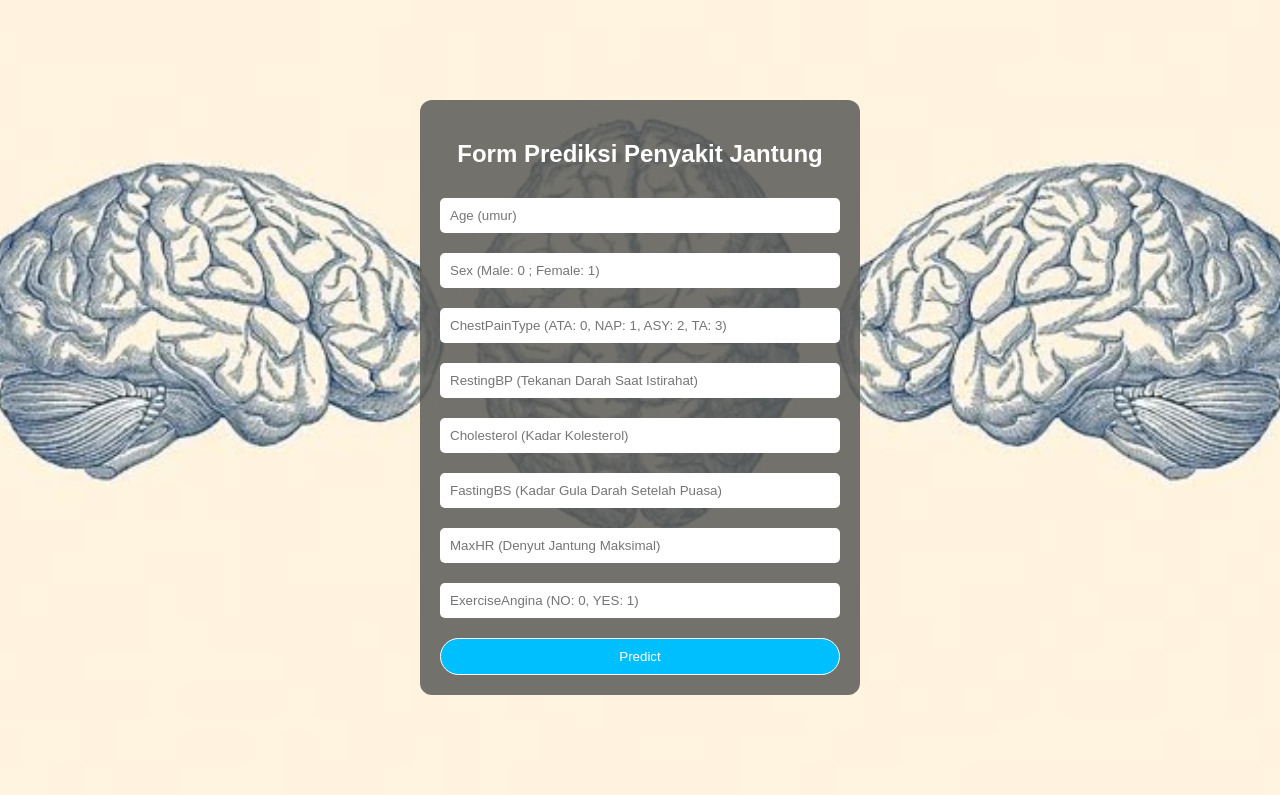
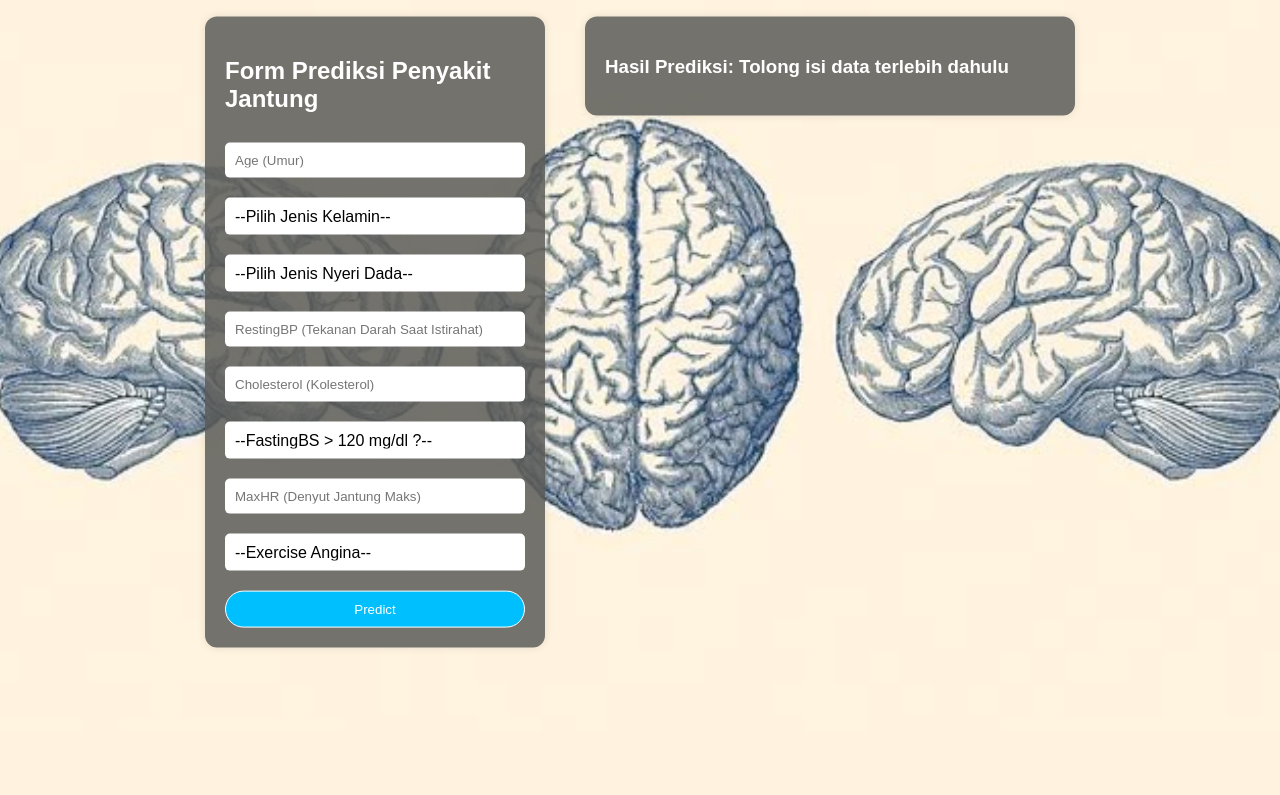
Before and after one commit to maqis41/Project-Machine_Learning, a Flask app: page /predict.html in a window 1280 px wide. Shown: the part 68-863 px from the top of the page. After the commit the page ends 716 px from the top, so only its background shows below. Run offline with Flask 3, Linux system fonts and the light colour scheme; parts of the project's set-up code (start-up, migrations or seed data) failed here and were passed over.

Commit message:
Upgrade form pengisian prediksi

```diff
--- a/app.py
+++ b/app.py
@@ -45,9 +45,43 @@
 
     # Prediksi dengan model
     prediction = model.predict(input_scaled)[0]
-    result = "Berisiko (Heart Disease)" if prediction == 1 else "Tidak Berisiko (No Heart Disease)"
 
-    return render_template('predict.html', prediction=result)
+    if prediction == 1:
+        status = "Berisiko"
+        paragraf1 = "Hasil prediksi menunjukkan bahwa Anda memiliki <strong>kemungkinan berisiko</strong> terhadap penyakit jantung. Meskipun ini <strong>bukan diagnosis pasti</strong>, hasil ini mencerminkan adanya <strong>faktor-faktor risiko</strong> yang perlu ditindaklanjuti dengan serius."
+        paragraf2 = "saran yang bisa kami berikan: "
+        tips = [
+            "🥗 <strong>Perbaiki pola makan</strong> dengan mengurangi makanan tinggi lemak jenuh dan garam.",
+            "🍎 <strong>Perbanyak konsumsi</strong> sayuran, buah-buahan, dan makanan tinggi serat.",
+            "🚶‍♂️ <strong>Lakukan aktivitas fisik ringan</strong> secara rutin, seperti berjalan kaki minimal 30 menit sehari.",
+            "🚭 <strong>Hindari merokok</strong> dan batasi konsumsi alkohol atau kafein.",
+            "😴 <strong>Cukupi waktu istirahat</strong> dan hindari stres berlebihan.",
+            "❗ Jika muncul gejala seperti <strong>nyeri dada</strong>, <strong>sesak napas</strong>, atau <strong>kelelahan ekstrem</strong>, segera cari bantuan medis."
+        ]
+        paragraf3 = "<strong>Konsultasi dengan dokter tetap sangat dianjurkan</strong> untuk evaluasi dan pemeriksaan lebih mendalam."
+    else:
+        status = "Tidak Berisiko"
+        paragraf1 = "Hasil prediksi menunjukkan bahwa saat ini Anda <strong>tidak memiliki indikasi signifikan</strong> terhadap penyakit jantung. Ini menunjukkan kondisi kesehatan jantung Anda <strong>dalam batas normal</strong> berdasarkan data yang tersedia."
+        paragraf2 = "saran yang bisa kami berikan: "
+        tips = [
+            "🍽️ <strong>Konsumsi makanan sehat</strong>, rendah lemak jenuh dan garam.",
+            "🏃‍♀️ <strong>Tetap aktif secara fisik</strong>, seperti olahraga ringan hingga sedang secara rutin.",
+            "🚭 <strong>Hindari rokok dan alkohol</strong> untuk menjaga fungsi jantung optimal.",
+            "⚖️ <strong>Pertahankan berat badan ideal</strong> dan kendalikan gula darah serta tekanan darah.",
+            "📅 <strong>Lakukan pemeriksaan kesehatan secara berkala</strong>, terutama jika memiliki riwayat keluarga dengan penyakit jantung."
+        ]
+        paragraf3 = "Hasil ini <strong>bukan jaminan bebas risiko di masa depan</strong>, jadi tetap jaga gaya hidup sehat dan rutin berkonsultasi dengan tenaga medis."
+
+    return render_template(
+        'predict.html',
+        prediction=True,
+        status=status,
+        paragraf1=paragraf1,
+        paragraf2=paragraf2,
+        tips=tips,
+        paragraf3=paragraf3
+    )
+
 
 if __name__ == '__main__':
     app.run(debug=True)
--- a/templates/predict.html
+++ b/templates/predict.html
@@ -31,19 +31,6 @@
       cursor: pointer;
     }
 
-    .form-container {
-      max-width: 400px;
-      margin: 100px auto;
-      background-color: rgba(91, 91, 88, 0.85);
-      padding: 20px;
-      border-radius: 12px;
-    }
-
-    .form-container h2 {
-      text-align: center;
-      margin-bottom: 20px;
-    }
-
     input {
       width: 100%;
       margin: 10px 0;
@@ -68,18 +55,61 @@
       background-color: #009fd1;
     }
 
-    .result {
-      margin-top: 20px;
+    select {
+      width: 100%;
+      margin: 10px 0;
       padding: 10px;
-      background-color: rgba(0, 191, 255, 0.3);
       border-radius: 5px;
-      text-align: center;
+      border: none;
+      box-sizing: border-box;
+      background-color: white;
+      font-family: sans-serif;
+      font-size: 1rem;
+      appearance: none; /* untuk tampilan default browser */
     }
 
-    @media (max-width: 480px) {
+    /* Opsional: style untuk option */
+    option {
+      padding: 10px;
+    }
+
+    .form-wrapper {
+      display: flex;
+      gap: 40px;
+      align-items: flex-start; /* Biar atasnya rata */
+      justify-content: center;
+      position: absolute;
+      top: 50%;
+      left: 50%;
+      transform: translate(-50%, -50%);
+    }
+
+    .form-container,
+    .result {
+      background-color: rgba(91, 91, 88, 0.85); /* Warna & opacity sama */
+      border-radius: 12px;
+      padding: 20px;
+      color: white;
+      box-shadow: 0 0 8px rgba(0, 0, 0, 0.1);
+    }
+
+    .form-container {
+      width: 300px;
+    }
+
+    .result {
+      width: 450px;
+    }
+
+    @media (max-width: 768px) {
       .form-container {
         margin: 50px 20px;
         padding: 15px;
+        flex-direction: column;
+      }
+
+      .form-container, .result-box {
+        width: 100%;
       }
 
       header {
@@ -94,28 +124,66 @@
     <div class="logo" onclick="goHome()">health care</div>
   </header>
 
+  <div class="form-wrapper">
     <div class="form-container">
       <h2>Form Prediksi Penyakit Jantung</h2>
 
       <form method="POST" action="{{ url_for('predict') }}">
-      <input type="number" name="age" placeholder="Age (umur)" required />
-      <input type="number" name="sex" placeholder="Sex (Male: 0 ; Female: 1)" required min="0" max="1" />
-      <input type="number" name="cp" placeholder="ChestPainType (ATA: 0, NAP: 1, ASY: 2, TA: 3)" required min="0" max="3" />
+        <input type="number" name="age" placeholder="Age (Umur)" required />
+
+        <select name="sex" required>
+          <option value="">--Pilih Jenis Kelamin--</option>
+          <option value="0">Laki-laki</option>
+          <option value="1">Perempuan</option>
+        </select>
+
+        <select name="cp" required>
+          <option value="">--Pilih Jenis Nyeri Dada--</option>
+          <option value="0">ATA (Atypical Angina)</option>
+          <option value="1">NAP (Non-Anginal Pain)</option>
+          <option value="2">ASY (Asymptomatic)</option>
+          <option value="3">TA (Typical Angina)</option>
+        </select>
+
         <input type="number" name="trestbps" placeholder="RestingBP (Tekanan Darah Saat Istirahat)" required />
-      <input type="number" name="chol" placeholder="Cholesterol (Kadar Kolesterol)" required />
-      <input type="number" name="fbs" placeholder="FastingBS (Kadar Gula Darah Setelah Puasa)" required min="0" max="1" />
-      <input type="number" name="thalach" placeholder="MaxHR (Denyut Jantung Maksimal)" required />
-      <input type="number" name="exang" placeholder="ExerciseAngina (NO: 0, YES: 1)" required min="0" max="1" />
+        <input type="number" name="chol" placeholder="Cholesterol (Kolesterol)" required />
+
+        <select name="fbs" required>
+          <option value="">--FastingBS > 120 mg/dl ?--</option>
+          <option value="1">Ya</option>
+          <option value="0">Tidak</option>
+        </select>
+
+        <input type="number" name="thalach" placeholder="MaxHR (Denyut Jantung Maks)" required />
+
+        <select name="exang" required>
+          <option value="">--Exercise Angina--</option>
+          <option value="0">Tidak</option>
+          <option value="1">Ya</option>
+        </select>
 
         <button type="submit">Predict</button>
       </form>
+    </div>
 
+    <div class="result">
       {% if prediction %}
-    <div class="result">
-      <h3>Hasil Prediksi: {{ prediction }}</h3>
-    </div>
+        <h3>Hasil Prediksi: {{ status }}</h3>
+        <p>{{ paragraf1|safe }}</p>
+        <p>{{ paragraf2|safe }}</p>
+        <ul>
+          {% for tip in tips %}
+            <li>{{ tip|safe }}</li>
+          {% endfor %}
+        </ul>
+        <p>{{ paragraf3|safe }}</p>
+      {% else %}
+        <h3>Hasil Prediksi: Tolong isi data terlebih dahulu</h3>
       {% endif %}
     </div>
+  </div>
+
+
 
 <script>
   function goHome() {
```
Lines whose indentation alone changed are shown as unchanged.
